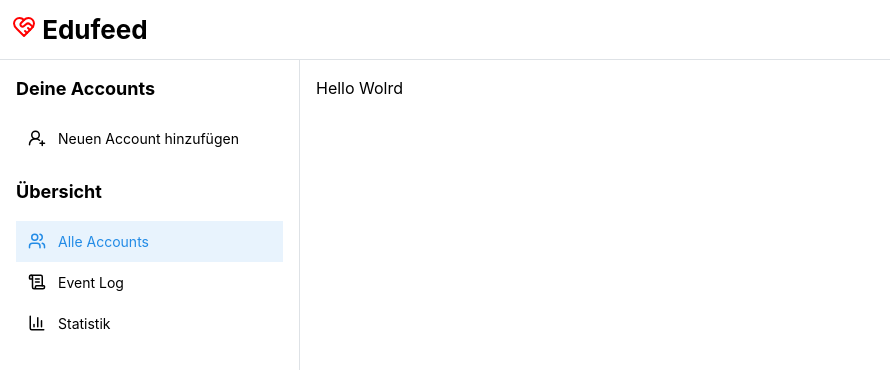
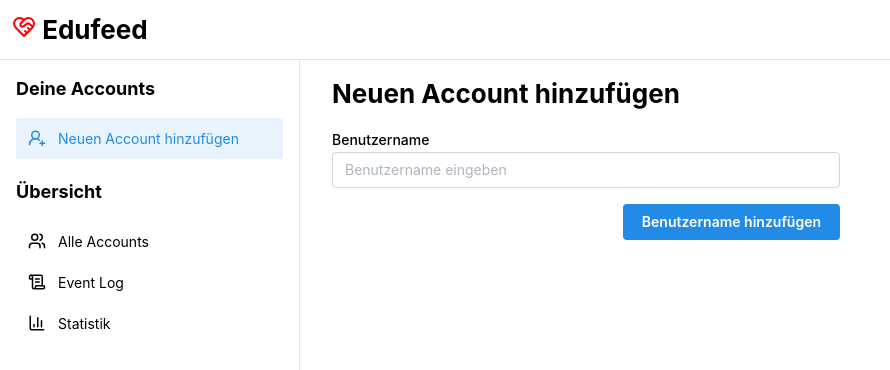
Before and after one commit to kulla/2025-04-16-edufeed-prototype, a React app: page / in a window 1280 px wide. Shown: the top 370 px of the page, without its empty margins (0-890 px from the left). Built offline with nearby package versions, Linux system fonts and the light colour scheme; the HTML template or start-up script is replaced by a standard one.

Commit message:
feat: Make AddAcount as default view

```diff
--- a/src/App.tsx
+++ b/src/App.tsx
@@ -25,7 +25,7 @@ function AppWithProvider() {
 
 function App() {
   const [opened, { toggle }] = useDisclosure()
-  const [main, setMain] = useState<OpenedView>({ name: 'accounts' })
+  const [main, setMain] = useState<OpenedView>({ name: 'add-account' })
 
   return (
     <AppShell
```
